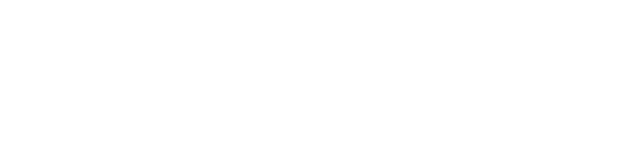
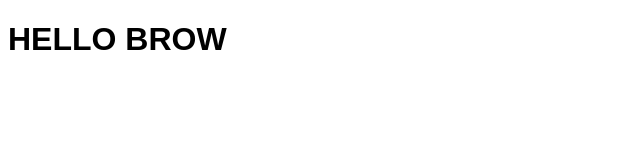
Before and after one commit to Xneine/cobagit, a plain HTML site: page index.html in a window 1280 px wide. Shown: the whole page, without its empty margins (0-640 px from the left). Drawn offline with Linux system fonts and the light colour scheme.

Commit message:
menambakan file index dan menambakan CSS

```diff
--- a/index.html
+++ b/index.html
@@ -4,7 +4,9 @@
     <meta charset="UTF-8">
     <meta name="viewport" content="width=device-width, initial-scale=1.0">
     <title>Coba Git</title>
+    <link rel="stylesheet" href="style.css">
 </head>
 <body>
+    <h1>HELLO BROW</h1>
 </body>
 </html>
--- /dev/null
+++ b/style.css
@@ -0,0 +1,3 @@
+body{
+   font-family: Arial, Helvetica, sans-serif;
+}
```
